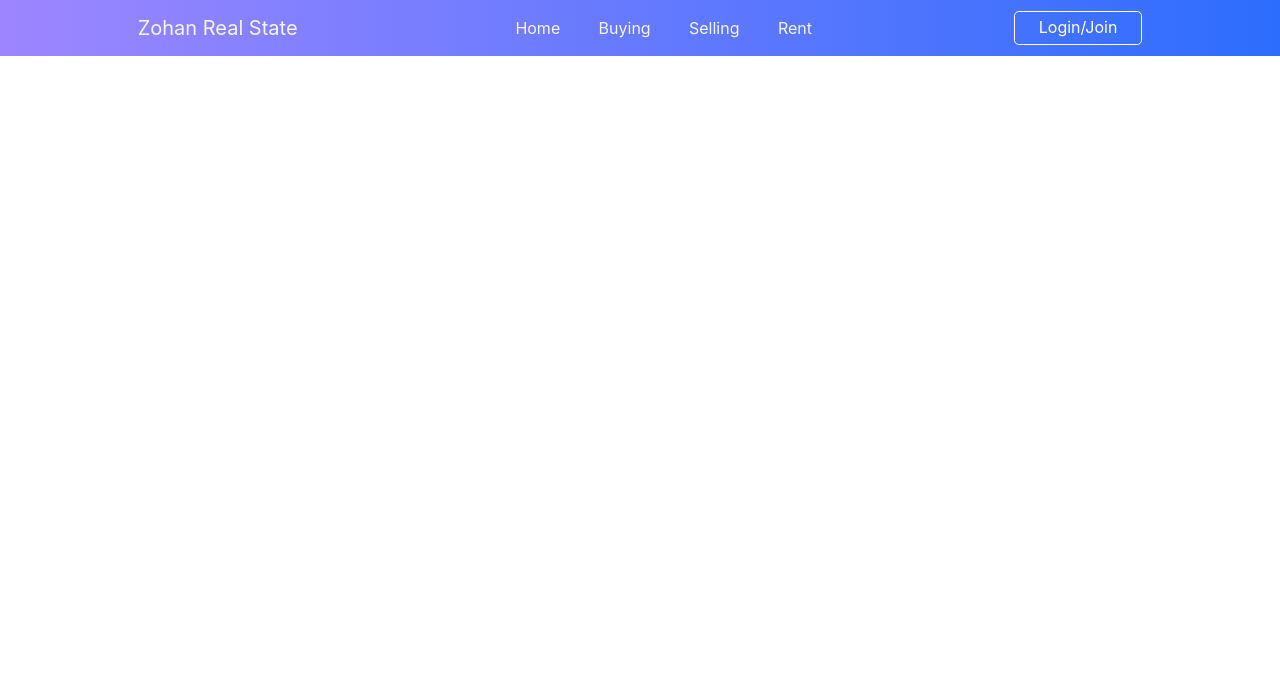
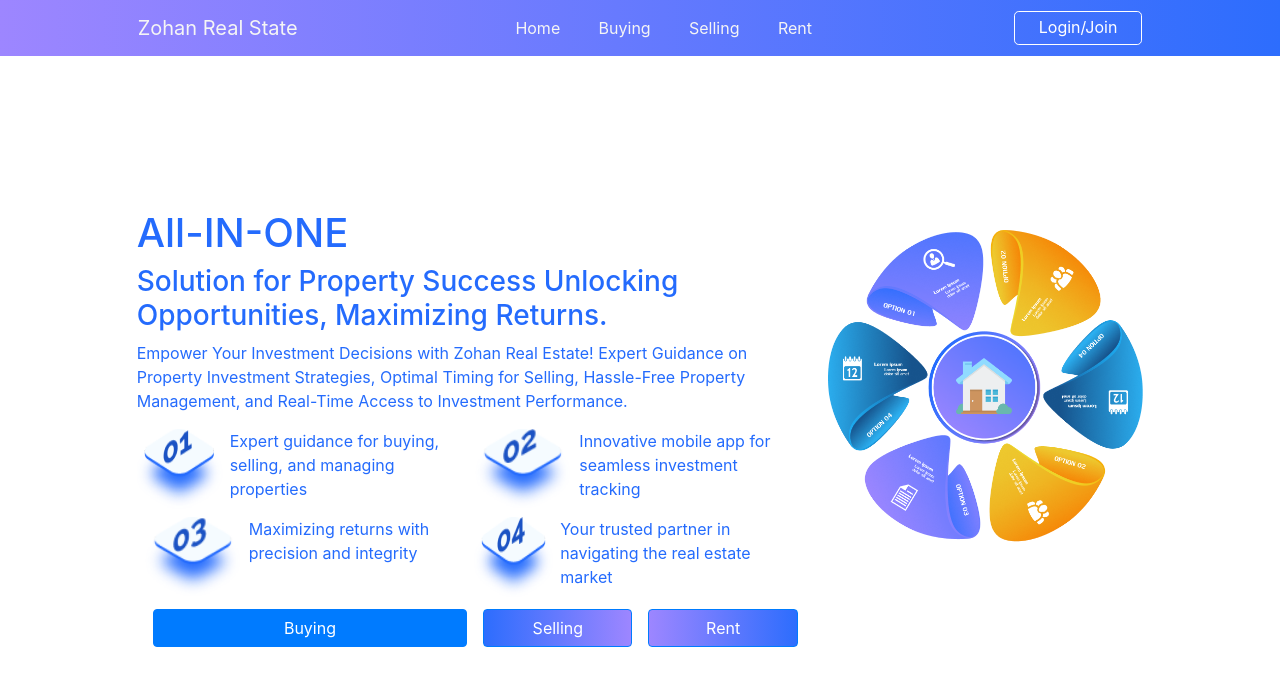
Before and after one commit to Raja-Usman-Murad/zohan-real-state, a plain HTML site: page index.html in a window 1280 px wide. Drawn offline with nearby package versions, Linux system fonts and the light colour scheme.

Commit message:
home section 1

```diff
--- a/index.html
+++ b/index.html
@@ -84,6 +84,98 @@
       </div>
     </header>
 
+    <section class="all-in-one pt-5 pt-xl-0">
+      <div class="row">
+        <div class="col-md-10 mx-auto">
+          <div class="row">
+            <div class="col-xl-8">
+              <h1 class="all-in-one_heading">All-IN-ONE</h1>
+              <h3 class="all-in-one_sub-heading">
+                Solution for Property Success Unlocking Opportunities,
+                Maximizing Returns.
+              </h3>
+              <p class="all-in-one_paragraph">
+                Empower Your Investment Decisions with Zohan Real Estate! Expert
+                Guidance on Property Investment Strategies, Optimal Timing for
+                Selling, Hassle-Free Property Management, and Real-Time Access
+                to Investment Performance.
+              </p>
+              <div class="row">
+                <div class="col-md-6 d-flex flex-row p-0">
+                  <img
+                    class="img-fluid"
+                    src="./assets/images/image 1.png"
+                    alt=""
+                  />
+                  <p class="all-in-one_list-text">
+                    Expert guidance for buying, selling, and managing properties
+                  </p>
+                </div>
+                <div class="col-md-6 d-flex flex-row p-0">
+                  <img
+                    class="img-fluid"
+                    src="./assets/images/image 2.png"
+                    alt=""
+                  />
+                  <p class="all-in-one_list-text">
+                    Innovative mobile app for seamless investment tracking
+                  </p>
+                </div>
+              </div>
+              <div class="row">
+                <div class="col-md-6 d-flex flex-row p-0">
+                  <img
+                    class="img-fluid"
+                    src="./assets/images/image 3.png"
+                    alt=""
+                  />
+                  <p class="all-in-one_list-text">
+                    Maximizing returns with precision and integrity
+                  </p>
+                </div>
+                <div class="col-md-6 d-flex flex-row p-0">
+                  <img
+                    class="img-fluid"
+                    src="./assets/images/image 4.png"
+                    alt=""
+                  />
+                  <p class="all-in-one_list-text">
+                    Your trusted partner in navigating the real estate market
+                  </p>
+                </div>
+              </div>
+              <div class="row">
+                <div class="col-sm-6 p-0 pl-3 mt-1">
+                  <button class="btn btn-primary btn-block">Buying</button>
+                </div>
+                <div class="col-sm-3 p-0 pl-3 mt-1">
+                  <button
+                    class="btn btn-primary btn-block all-in-one_selling-button"
+                  >
+                    Selling
+                  </button>
+                </div>
+                <div class="col-sm-3 p-0 pl-3 mt-1">
+                  <button
+                    class="btn btn-primary btn-block all-in-one_rent-button"
+                  >
+                    Rent
+                  </button>
+                </div>
+              </div>
+            </div>
+            <div class="col-xl-4">
+              <img
+                class="all-in-one-image"
+                src="./assets/images/all-in-one.png"
+                alt=""
+              />
+            </div>
+          </div>
+        </div>
+      </div>
+    </section>
+
     <!-- jQuery library -->
     <script src="https://cdn.jsdelivr.net/npm/jquery@3.7.1/dist/jquery.slim.min.js"></script>
 
--- a/style.css
+++ b/style.css
@@ -41,3 +41,29 @@
     padding-left: 1.2rem;
   }
 }
+
+.all-in-one {
+  display: flex;
+  justify-content: center;
+  align-items: center;
+  min-height: calc(100vh - 56px);
+}
+.all-in-one_heading,
+.all-in-one_sub-heading,
+.all-in-one_paragraph,
+.all-in-one_list-text {
+  color: #246bfd;
+}
+
+.all-in-one-image {
+  width: 100%;
+  @media screen and (min-width: 1300px) {
+    margin-top: -2rem;
+  }
+}
+.all-in-one_selling-button {
+  background: linear-gradient(to right, rgb(45, 109, 253), rgb(157, 134, 255));
+}
+.all-in-one_rent-button {
+  background: linear-gradient(to left, rgb(45, 109, 253), rgb(157, 134, 255));
+}
```
Also changed, not shown: assets/images/all-in-one.png (added), assets/images/image 1.png (added), assets/images/image 2.png (added), assets/images/image 3.png (added), assets/images/image 4.png (added).
